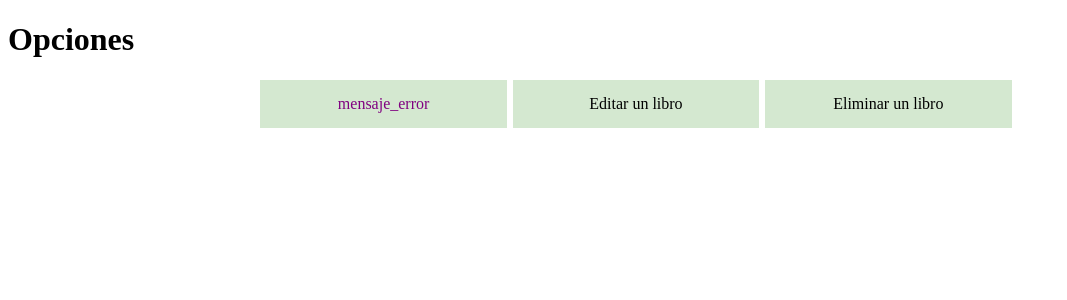
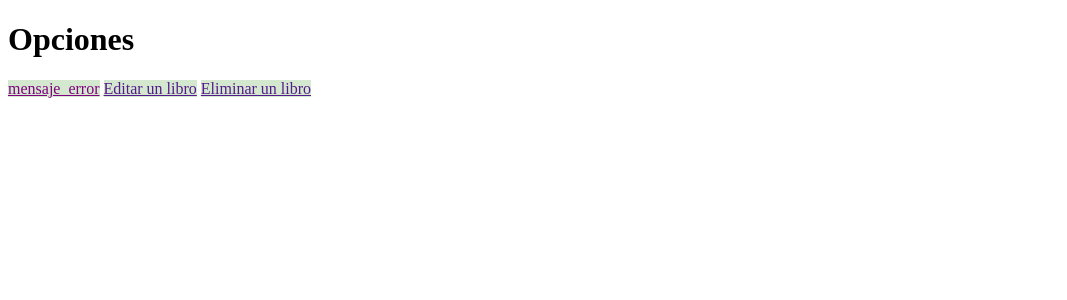
Before and after one commit to KristalPalma/ORGATITO, a PHP site: page /TAREASAPPS/prueba.php in a window 1280 px wide. Shown: the top 300 px of the page, without its empty margins (0-1067 px from the left). Run offline with PHP 8.4, Linux system fonts and the light colour scheme.

Commit message:
PRUEBA IDE

```diff
--- a/AdminProductos/libros/prueba.php
+++ b/AdminProductos/libros/prueba.php
@@ -12,18 +12,6 @@
 
 
 <style>
-
-a {
-  outline: none;
-  text-decoration:none;
-  display: inline-block;
-  width: 19.5%;
-  margin-right: 0.15%;
-  text-align: center;
-  line-height: 3;
-  color: black;
-}
-
 a:link {
   color: purple;
 }
```
